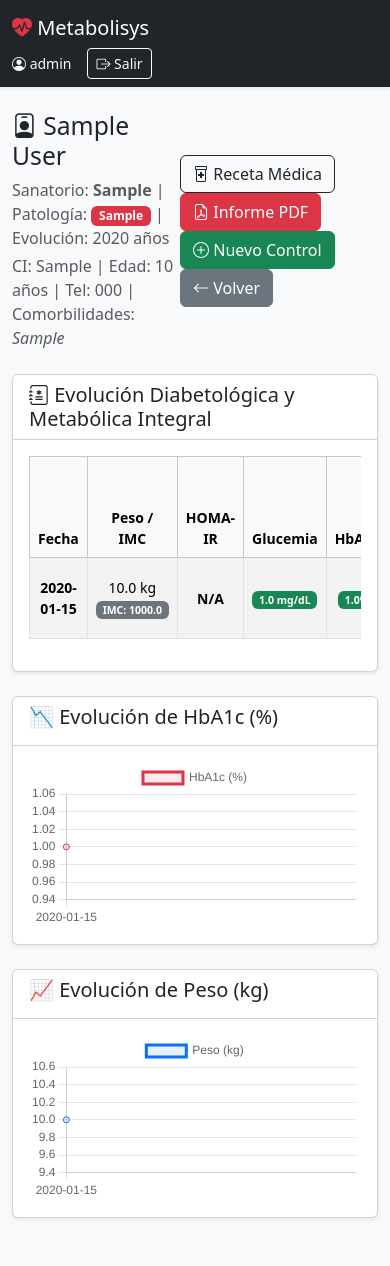
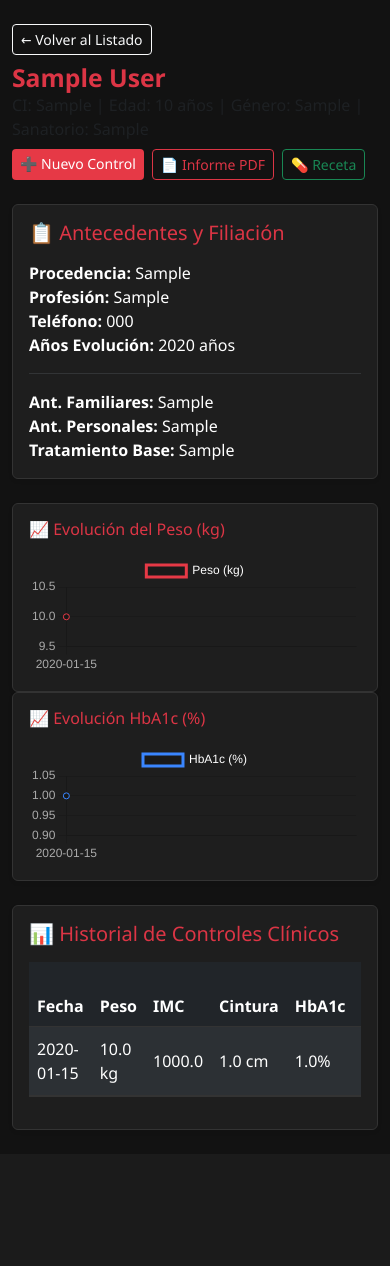
Before and after one commit to patriciafranco-web/Metabolysis1.0-Prueba, a Flask app: page /patient/1 in a window 390 px wide. After the commit the page ends 1130 px from the top, so only its background shows below. Run offline with Flask 3, Linux system fonts and the light colour scheme; the visitor is signed in with stand-in values (Sample User, id 1); tables that the repository leaves empty hold one stand-in row (values such as "Sample post").

Commit message:
Update patient_detail.html

```diff
--- a/templates/patient_detail.html
+++ b/templates/patient_detail.html
@@ -1,138 +1,169 @@
-{% extends "base.html" %}
-{% block content %}
-<div class="d-flex justify-content-between align-items-center mb-4">
-    <div>
-        <h2><i class="bi bi-person-badge"></i> {{ patient.full_name }}</h2>
-        <p class="text-muted mb-1">
-            Sanatorio: <strong>{{ patient.sanatorio }}</strong> | Patología: <span class="badge bg-danger">{{ patient.pathology_type }}</span> | Evolución: {{ patient.evolution_years }} años
-        </p>
-        <p class="text-muted mb-0">CI: {{ patient.ci }} | Edad: {{ patient.age }} años | Tel: {{ patient.phone }} | Comorbilidades: <em>{{ patient.comorbidities }}</em></p>
+<!DOCTYPE html>
+<html lang="es">
+<head>
+    <meta charset="UTF-8">
+    <title>{{ patient.full_name }} - METABOLISYS</title>
+    <meta name="viewport" content="width=device-width, initial-scale=1">
+    <link href="https://cdn.jsdelivr.net/npm/bootstrap@5.3.0/dist/css/bootstrap.min.css" rel="stylesheet">
+    <script src="https://cdn.jsdelivr.net/npm/chart.js"></script>
+    <style>
+        body { background-color: #121212; color: #e0e0e0; font-family: 'Segoe UI', Tahoma, Geneva, Verdana, sans-serif; }
+        .card { background-color: #1e1e1e; border: 1px solid #333; color: #fff; }
+        .table { color: #e0e0e0; border-color: #333; }
+        .table-dark { background-color: #242424; }
+        .btn-primary { background-color: #e63946; border: none; }
+        .btn-primary:hover { background-color: #d90429; }
+    </style>
+</head>
+<body class="py-4">
+<div class="container">
+    <div class="d-flex justify-content-between align-items-center mb-4 flex-wrap gap-2">
+        <div>
+            <a href="{{ url_for('index') }}" class="btn btn-outline-light btn-sm mb-2">← Volver al Listado</a>
+            <h2 class="text-danger fw-bold mb-0">{{ patient.full_name }}</h2>
+            <p class="text-muted mb-0">CI: {{ patient.ci }} | Edad: {{ patient.age }} años | Género: {{ patient.gender }} | Sanatorio: {{ patient.sanatorio }}</p>
+        </div>
+        <div class="d-flex gap-2">
+            <a href="{{ url_for('new_record', patient_id=patient.id) }}" class="btn btn-primary btn-sm">➕ Nuevo Control</a>
+            <a href="{{ url_for('generate_pdf', patient_id=patient.id) }}" class="btn btn-outline-danger btn-sm">📄 Informe PDF</a>
+            <a href="{{ url_for('generate_recipe', patient_id=patient.id) }}" class="btn btn-outline-success btn-sm">💊 Receta</a>
+        </div>
     </div>
-    <div>
-        <a href="/report/recipe/{{ patient.id }}" class="btn btn-outline-dark" target="_blank"><i class="bi bi-prescription2"></i> Receta Médica</a>
-        <a href="/report/pdf/{{ patient.id }}" class="btn btn-danger" target="_blank"><i class="bi bi-file-earmark-pdf"></i> Informe PDF</a>
-        <a href="/record/new/{{ patient.id }}" class="btn btn-success"><i class="bi bi-plus-circle"></i> Nuevo Control</a>
-        <a href="/" class="btn btn-secondary"><i class="bi bi-arrow-left"></i> Volver</a>
+
+    <!-- Resumen de Filiación y Antecedentes -->
+    <div class="card p-3 mb-4 shadow-sm">
+        <h5 class="text-danger mb-3">📋 Antecedentes y Filiación</h5>
+        <div class="row">
+            <div class="col-md-3"><strong>Procedencia:</strong> {{ patient.procedencia or 'N/D' }}</div>
+            <div class="col-md-3"><strong>Profesión:</strong> {{ patient.profession or 'N/D' }}</div>
+            <div class="col-md-3"><strong>Teléfono:</strong> {{ patient.phone or 'N/D' }}</div>
+            <div class="col-md-3"><strong>Años Evolución:</strong> {{ patient.evolution_years or 0 }} años</div>
+        </div>
+        <hr class="border-secondary">
+        <div class="row">
+            <div class="col-md-4"><strong>Ant. Familiares:</strong> {{ patient.antecedentes_familiares or 'Ninguno' }}</div>
+            <div class="col-md-4"><strong>Ant. Personales:</strong> {{ patient.antecedentes_personales or 'Ninguno' }}</div>
+            <div class="col-md-4"><strong>Tratamiento Base:</strong> {{ patient.tratamiento_base or 'Ninguno' }}</div>
+        </div>
     </div>
-</div>
 
-<div class="card shadow-sm mb-4">
-    <div class="card-header bg-white">
-        <h5 class="mb-0"><i class="bi bi-journal-medical"></i> Evolución Diabetológica y Metabólica Integral</h5>
+    <!-- Gráficos de Evolución -->
+    {% if patient.records %}
+    <div class="row mb-4">
+        <div class="col-md-6">
+            <div class="card p-3 shadow-sm">
+                <h6 class="text-danger mb-3">📈 Evolución del Peso (kg)</h6>
+                <canvas id="weightChart" height="120"></canvas>
+            </div>
+        </div>
+        <div class="col-md-6">
+            <div class="card p-3 shadow-sm">
+                <h6 class="text-danger mb-3">📈 Evolución HbA1c (%)</h6>
+                <canvas id="hba1cChart" height="120"></canvas>
+            </div>
+        </div>
     </div>
-    <div class="card-body">
+    {% endif %}
+
+    <!-- Historial de Controles -->
+    <div class="card p-3 shadow-sm">
+        <h5 class="text-danger mb-3">📊 Historial de Controles Clínicos</h5>
+        {% if patient.records %}
         <div class="table-responsive">
-            <table class="table table-bordered table-striped text-center align-middle small">
-                <thead class="table-light">
+            <table class="table table-dark table-striped table-hover align-middle">
+                <thead>
                     <tr>
                         <th>Fecha</th>
-                        <th>Peso / IMC</th>
+                        <th>Peso</th>
+                        <th>IMC</th>
+                        <th>Cintura</th>
+                        <th>HbA1c</th>
+                        <th>Glicemia</th>
                         <th>HOMA-IR</th>
-                        <th>Glucemia</th>
-                        <th>HbA1c</th>
-                        <th>Perfil Renal (Cr / eGFR)</th>
-                        <th>TGP (Hígado)</th>
-                        <th>PA</th>
-                        <th>Tratamiento / Medicación</th>
+                        <th>Acciones</th>
                     </tr>
                 </thead>
                 <tbody>
                     {% for r in patient.records %}
                     <tr>
-                        <td><strong>{{ r.date }}</strong></td>
-                        <td>{{ r.weight }} kg<br><span class="badge bg-secondary">IMC: {{ r.bmi }}</span></td>
-                        <td><strong>{{ r.homair if r.homair else 'N/A' }}</strong></td>
+                        <td>{{ r.date }}</td>
+                        <td>{{ r.weight }} kg</td>
+                        <td>{{ r.bmi }}</td>
+                        <td>{{ r.waist }} cm</td>
+                        <td>{{ r.hba1c }}%</td>
+                        <td>{{ r.glucose }} mg/dL</td>
+                        <td>{{ r.homair or 'N/D' }}</td>
                         <td>
-                            <span class="badge {% if r.glucose > 126 %}bg-danger{% else %}bg-success{% endif %}">
-                                {{ r.glucose }} mg/dL
-                            </span>
+                            <button class="btn btn-sm btn-outline-info" type="button" data-bs-toggle="collapse" data-bs-target="#detalle-{{ r.id }}">Ver Detalle</button>
                         </td>
-                        <td>
-                            <span class="badge {% if r.hba1c > 7.0 %}bg-danger{% else %}bg-success{% endif %}">
-                                {{ r.hba1c }}%
-                            </span>
+                    </tr>
+                    <tr>
+                        <td colspan="8" class="p-0">
+                            <div class="collapse p-3 bg-black" id="detalle-{{ r.id }}">
+                                <div class="row">
+                                    <div class="col-md-4">
+                                        <h6 class="text-danger">Antropometría</h6>
+                                        <ul class="list-unstyled small mb-0">
+                                            <li>Estatura: {{ r.height }}</li>
+                                            <li>Grasa Corporal: {{ r.body_fat_kg }} kg ({{ r.body_fat_pct }}%)</li>
+                                            <li>Grasa Visceral: {{ r.visceral_fat }}</li>
+                                            <li>Músculo: {{ r.muscle_mass_kg }} kg ({{ r.muscle_mass_pct }}%)</li>
+                                            <li>Metabolismo Basal: {{ r.basal_metabolism }} kcal</li>
+                                        </ul>
+                                    </div>
+                                    <div class="col-md-4">
+                                        <h6 class="text-danger">Laboratorios Clave</h6>
+                                        <ul class="list-unstyled small mb-0">
+                                            <li>Triglicéridos: {{ r.triglycerides }}</li>
+                                            <li>Colesterol Tot/HDL/LDL: {{ r.cholesterol_tot }} / {{ r.hdl }} / {{ r.ldl }}</li>
+                                            <li>Creatinina / Urea: {{ r.creatinine }} / {{ r.urea }}</li>
+                                            <li>TSH / T4: {{ r.tsh }} / {{ r.t4 }}</li>
+                                            <li>Vit D / Vit B12: {{ r.vit_d }} / {{ r.vit_b12 }}</li>
+                                        </ul>
+                                    </div>
+                                    <div class="col-md-4">
+                                        <h6 class="text-danger">Tratamiento e Indicaciones</h6>
+                                        <p class="small mb-1"><strong>Indicaciones:</strong> {{ r.indicaciones_tratamiento or 'N/D' }}</p>
+                                        <p class="small mb-1"><strong>Medicación:</strong> {{ r.medications or 'N/D' }}</p>
+                                        <p class="small mb-0"><strong>Próximo Control:</strong> {{ r.proximo_control or 'N/D' }}</p>
+                                    </div>
+                                </div>
+                            </div>
                         </td>
-                        <td>{{ r.creatinine }} mg/dL<br><small>{{ r.egfr }} mL/min</small></td>
-                        <td>{{ r.alt_tgp }} U/L</td>
-                        <td>{{ r.bp_systolic }}/{{ r.bp_diastolic }}</td>
-                        <td class="text-start"><small>{{ r.medications }}</small></td>
-                    </tr>
-                    {% else %}
-                    <tr>
-                        <td colspan="9" class="text-muted py-4">No hay controles clínicos guardados todavía.</td>
                     </tr>
                     {% endfor %}
                 </tbody>
             </table>
         </div>
+        {% else %}
+        <p class="text-muted text-center py-4">Aún no hay controles registrados para este paciente.</p>
+        {% endif %}
     </div>
 </div>
 
-<!-- Gráficos de Evolución -->
-<div class="row">
-    <div class="col-md-6 mb-4">
-        <div class="card shadow-sm h-100">
-            <div class="card-header bg-white"><h5>📉 Evolución de HbA1c (%)</h5></div>
-            <div class="card-body">
-                <canvas id="hba1cChart"></canvas>
-            </div>
-        </div>
-    </div>
-    <div class="col-md-6 mb-4">
-        <div class="card shadow-sm h-100">
-            <div class="card-header bg-white"><h5>📈 Evolución de Peso (kg)</h5></div>
-            <div class="card-body">
-                <canvas id="weightChart"></canvas>
-            </div>
-        </div>
-    </div>
-</div>
+<script src="https://cdn.jsdelivr.net/npm/bootstrap@5.3.0/dist/js/bootstrap.bundle.min.js"></script>
+{% if patient.records %}
+<script>
+    const dates = {{ dates | tojson }};
+    const weightData = {{ weight_data | tojson }};
+    const hba1cData = {{ hba1c_data | tojson }};
 
-<div id="chart-data"
-     data-dates='{{ dates | tojson }}'
-     data-hba1c='{{ hba1c_data | tojson }}'
-     data-weight='{{ weight_data | tojson }}'
-     style="display: none;"></div>
+    if(weightData.length > 0) {
+        new Chart(document.getElementById('weightChart'), {
+            type: 'line',
+            data: { labels: dates, datasets: [{ label: 'Peso (kg)', data: weightData, borderColor: '#e63946', tension: 0.1 }] },
+            options: { responsive: true, plugins: { legend: { labels: { color: '#fff' } } }, scales: { x: { ticks: { color: '#aaa' } }, y: { ticks: { color: '#aaa' } } } }
+        });
+    }
 
-<script src="https://cdn.jsdelivr.net/npm/chart.js"></script>
-<script>
-    const dataContainer = document.getElementById('chart-data');
-    const dates = JSON.parse(dataContainer.dataset.dates);
-    const hba1cData = JSON.parse(dataContainer.dataset.hba1c);
-    const weightData = JSON.parse(dataContainer.dataset.weight);
-
-    if (dates.length > 0) {
+    if(hba1cData.length > 0) {
         new Chart(document.getElementById('hba1cChart'), {
             type: 'line',
-            data: {
-                labels: dates,
-                datasets: [{
-                    label: 'HbA1c (%)',
-                    data: hba1cData,
-                    borderColor: '#dc3545',
-                    backgroundColor: 'rgba(220, 53, 69, 0.1)',
-                    fill: true,
-                    tension: 0.2
-                }]
-            },
-            options: { responsive: true }
-        });
-
-        new Chart(document.getElementById('weightChart'), {
-            type: 'line',
-            data: {
-                labels: dates,
-                datasets: [{
-                    label: 'Peso (kg)',
-                    data: weightData,
-                    borderColor: '#0d6efd',
-                    backgroundColor: 'rgba(13, 110, 253, 0.1)',
-                    fill: true,
-                    tension: 0.2
-                }]
-            },
-            options: { responsive: true }
+            data: { labels: dates, datasets: [{ label: 'HbA1c (%)', data: hba1cData, borderColor: '#3a86ff', tension: 0.1 }] },
+            options: { responsive: true, plugins: { legend: { labels: { color: '#fff' } } }, scales: { x: { ticks: { color: '#aaa' } }, y: { ticks: { color: '#aaa' } } } }
         });
     }
 </script>
-{% endblock %}
+{% endif %}
+</body>
+</html>
```
